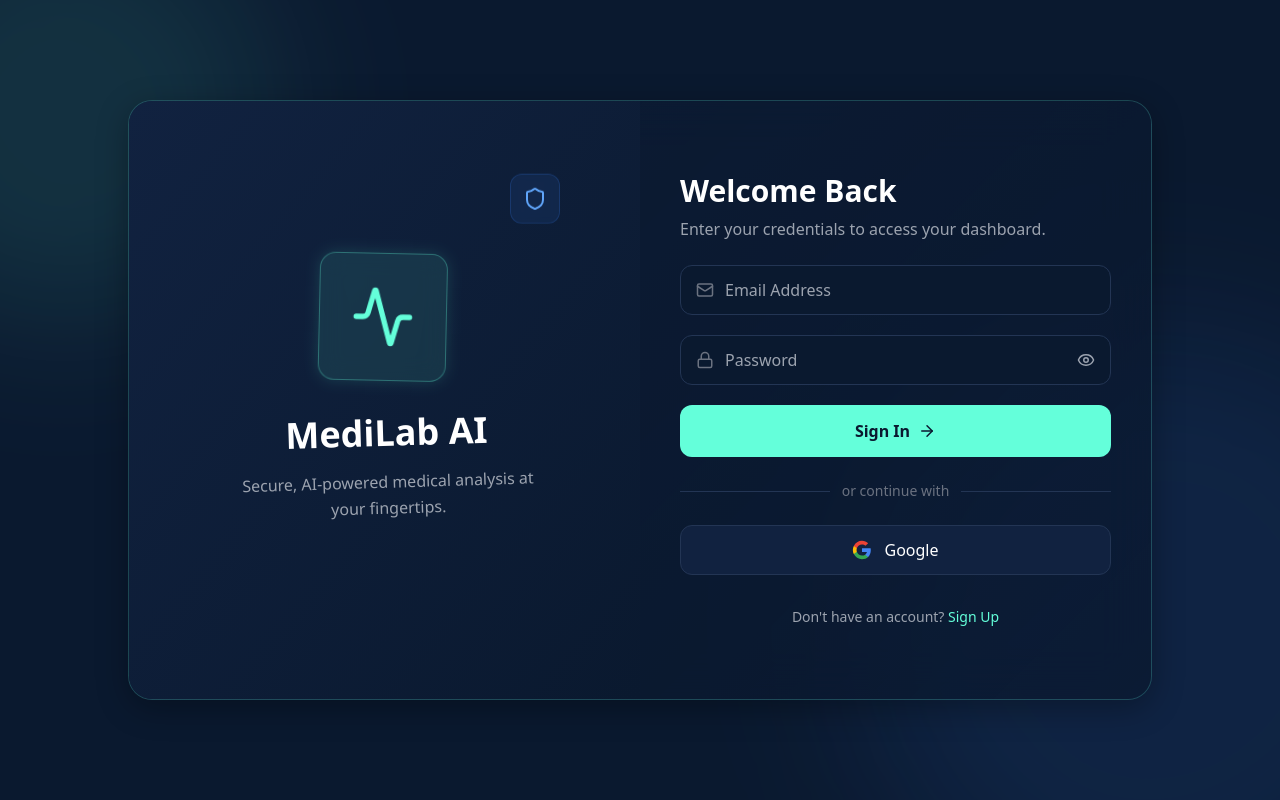
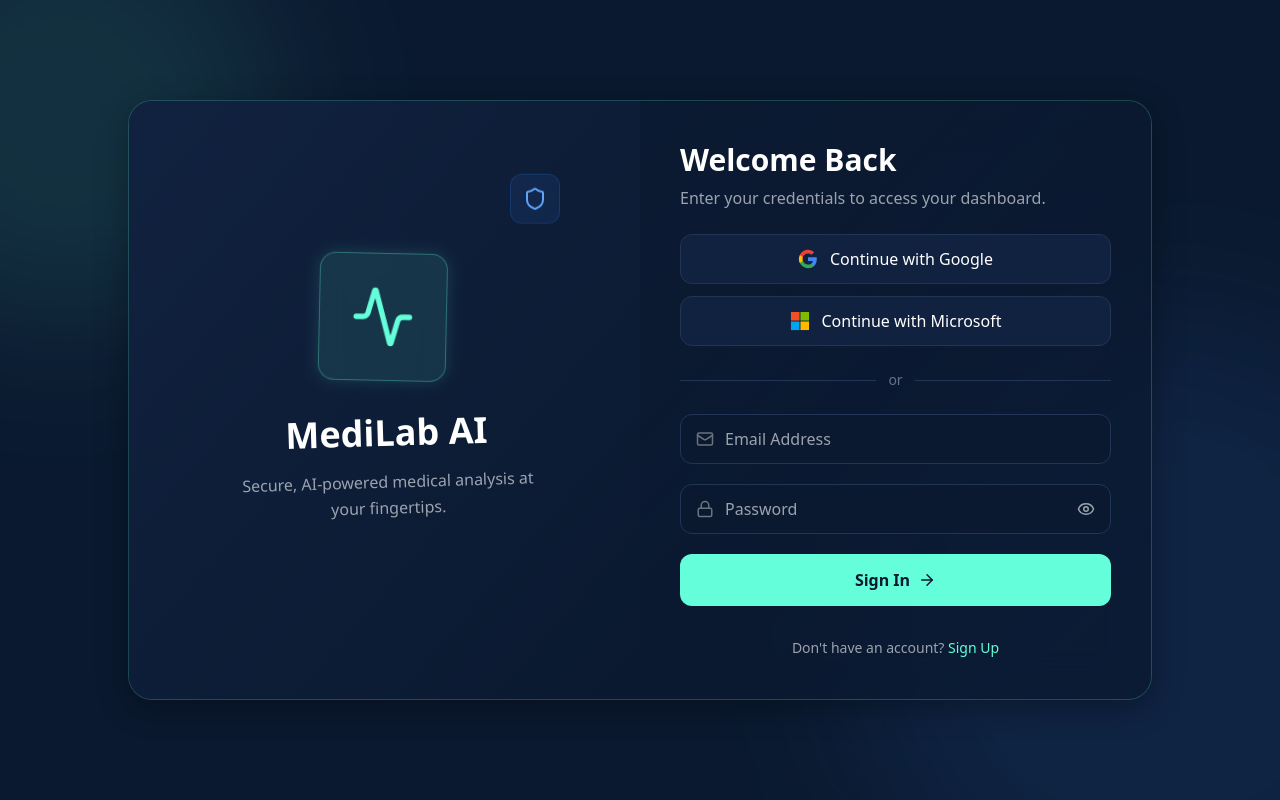
Before and after one commit to anuragsinghyadav2658-lang/medilab-ai-frontend, a React (Vite) app: page /login in a window 1280 px wide. Built offline with nearby package versions, Linux system fonts and the light colour scheme.

Commit message:
making login page more smarter

```diff
--- a/src/pages/Login.jsx
+++ b/src/pages/Login.jsx
@@ -163,6 +163,61 @@
                 </div>
               )}
 
+              {/* NAYA CODE: Social Login Buttons (Top) */}
+              <div className="space-y-3 mb-6">
+                <button
+                  type="button"
+                  onClick={() =>
+                    alert("Google login backend se connect karna baaki hai!")
+                  }
+                  className="w-full py-3 bg-navy-light border border-navy-lightest hover:border-mint/50 hover:bg-navy-light/80 text-white font-medium rounded-xl flex items-center justify-center gap-3 transition-all duration-300"
+                >
+                  <svg viewBox="0 0 24 24" className="w-5 h-5">
+                    <path
+                      d="M22.56 12.25c0-.78-.07-1.53-.2-2.25H12v4.26h5.92c-.26 1.37-1.04 2.53-2.21 3.31v2.77h3.57c2.08-1.92 3.28-4.74 3.28-8.09z"
+                      fill="#4285F4"
+                    />
+                    <path
+                      d="M12 23c2.97 0 5.46-.98 7.28-2.66l-3.57-2.77c-.98.66-2.23 1.06-3.71 1.06-2.86 0-5.29-1.93-6.16-4.53H2.18v2.84C3.99 20.53 7.7 23 12 23z"
+                      fill="#34A853"
+                    />
+                    <path
+                      d="M5.84 14.09c-.22-.66-.35-1.36-.35-2.09s.13-1.43.35-2.09V7.07H2.18C1.43 8.55 1 10.22 1 12s.43 3.45 1.18 4.93l2.85-2.22.81-.62z"
+                      fill="#FBBC05"
+                    />
+                    <path
+                      d="M12 5.38c1.62 0 3.06.56 4.21 1.64l3.15-3.15C17.45 2.09 14.97 1 12 1 7.7 1 3.99 3.47 2.18 7.07l3.66 2.84c.87-2.6 3.3-4.53 6.16-4.53z"
+                      fill="#EA4335"
+                    />
+                  </svg>
+                  Continue with Google
+                </button>
+
+                <button
+                  type="button"
+                  onClick={() =>
+                    alert("Microsoft login backend se connect karna baaki hai!")
+                  }
+                  className="w-full py-3 bg-navy-light border border-navy-lightest hover:border-mint/50 hover:bg-navy-light/80 text-white font-medium rounded-xl flex items-center justify-center gap-3 transition-all duration-300"
+                >
+                  <svg viewBox="0 0 21 21" className="w-5 h-5">
+                    <path fill="#f25022" d="M1 1h9v9H1z" />
+                    <path fill="#7fba00" d="M11 1h9v9h-9z" />
+                    <path fill="#00a4ef" d="M1 11h9v9H1z" />
+                    <path fill="#ffb900" d="M11 11h9v9h-9z" />
+                  </svg>
+                  Continue with Microsoft
+                </button>
+              </div>
+
+              {/* Separator */}
+              <div className="flex items-center gap-3 mb-6">
+                <div className="flex-1 h-px bg-navy-lightest"></div>
+                <span className="text-gray-500 text-sm">or</span>
+                <div className="flex-1 h-px bg-navy-lightest"></div>
+              </div>
+
+              {/* Manual Email/Password Form */}
               <form className="space-y-5" onSubmit={handleSubmit}>
                 {/* Full Name Field (Only for Signup) */}
                 {!isLogin && (
@@ -244,44 +299,6 @@
                 </button>
               </form>
 
-              {/* NAYA CODE: Social Login Separator & Button */}
-              <div className="mt-6 flex items-center gap-3">
-                <div className="flex-1 h-px bg-navy-lightest"></div>
-                <span className="text-gray-500 text-sm">or continue with</span>
-                <div className="flex-1 h-px bg-navy-lightest"></div>
-              </div>
-
-              <div className="mt-6">
-                <button
-                  type="button"
-                  onClick={() =>
-                    alert("Google login backend se connect karna baaki hai!")
-                  }
-                  className="w-full py-3 bg-navy-light border border-navy-lightest hover:border-mint/50 hover:bg-navy-light/80 text-white font-medium rounded-xl flex items-center justify-center gap-3 transition-all duration-300"
-                >
-                  {/* Google SVG Logo */}
-                  <svg viewBox="0 0 24 24" className="w-5 h-5">
-                    <path
-                      d="M22.56 12.25c0-.78-.07-1.53-.2-2.25H12v4.26h5.92c-.26 1.37-1.04 2.53-2.21 3.31v2.77h3.57c2.08-1.92 3.28-4.74 3.28-8.09z"
-                      fill="#4285F4"
-                    />
-                    <path
-                      d="M12 23c2.97 0 5.46-.98 7.28-2.66l-3.57-2.77c-.98.66-2.23 1.06-3.71 1.06-2.86 0-5.29-1.93-6.16-4.53H2.18v2.84C3.99 20.53 7.7 23 12 23z"
-                      fill="#34A853"
-                    />
-                    <path
-                      d="M5.84 14.09c-.22-.66-.35-1.36-.35-2.09s.13-1.43.35-2.09V7.07H2.18C1.43 8.55 1 10.22 1 12s.43 3.45 1.18 4.93l2.85-2.22.81-.62z"
-                      fill="#FBBC05"
-                    />
-                    <path
-                      d="M12 5.38c1.62 0 3.06.56 4.21 1.64l3.15-3.15C17.45 2.09 14.97 1 12 1 7.7 1 3.99 3.47 2.18 7.07l3.66 2.84c.87-2.6 3.3-4.53 6.16-4.53z"
-                      fill="#EA4335"
-                    />
-                  </svg>
-                  Google
-                </button>
-              </div>
-
               {/* Toggle Login/Signup */}
               <div className="mt-8 text-center">
                 <p className="text-gray-400 text-sm">
```
